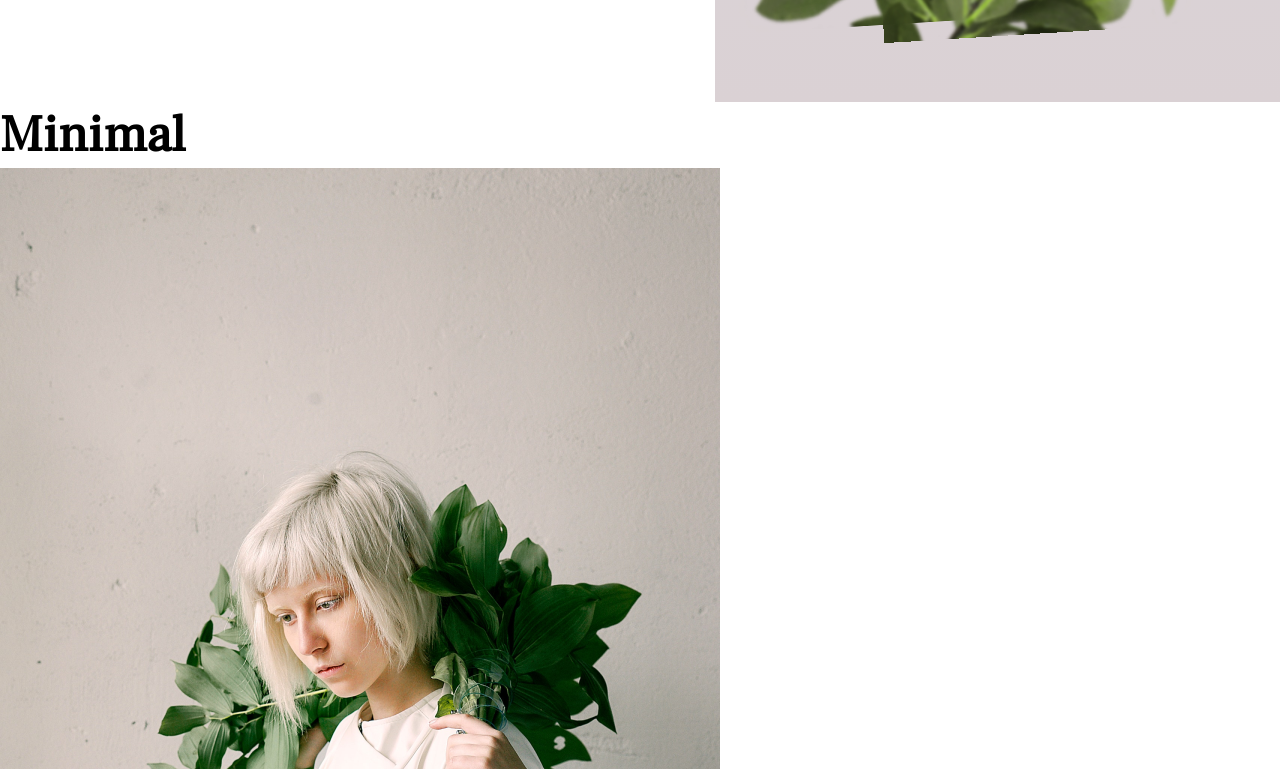
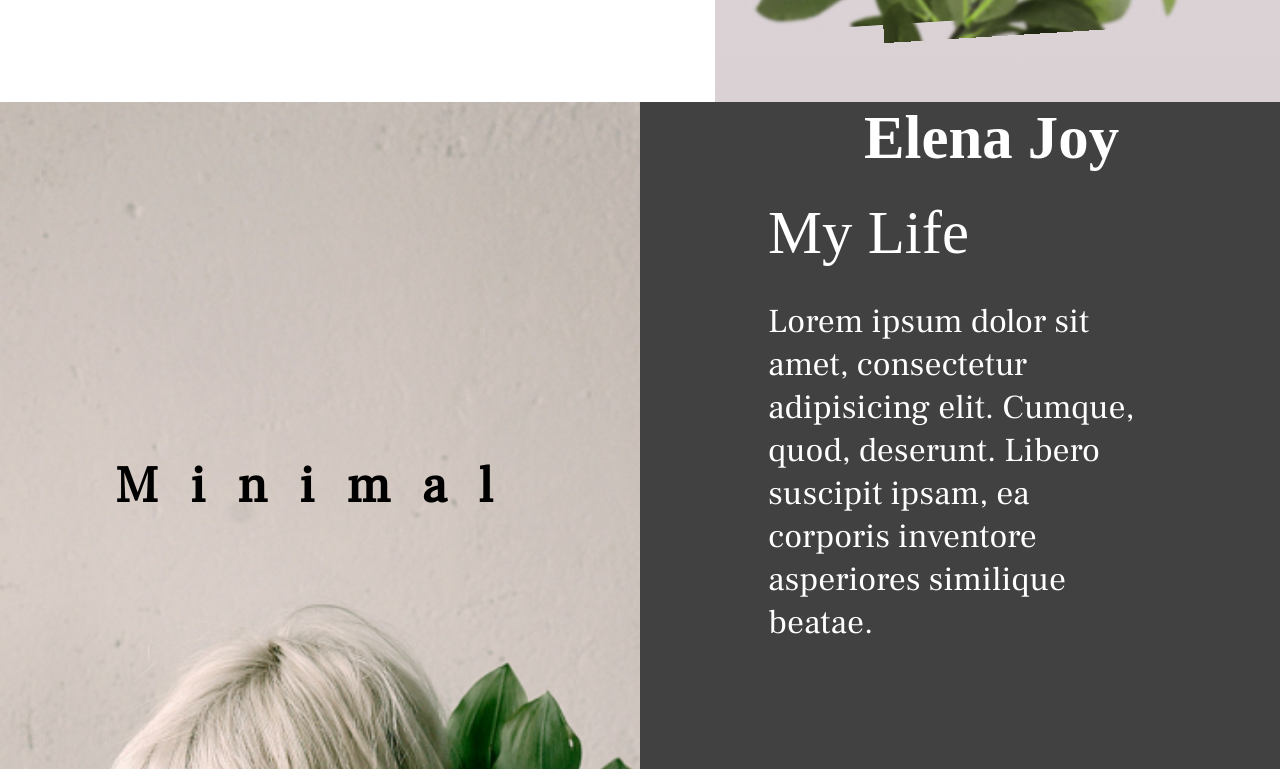
Before and after one commit to SchuylerCole/class-project-Photography_website, a plain HTML site: page index.html in a window 1280 px wide. Shown: the part 698-1467 px from the top of the page. Drawn offline with Linux system fonts and the light colour scheme.

Commit message:
add css for about section

```diff
--- a/index.html
+++ b/index.html
@@ -33,7 +33,7 @@
 		<section class="hero">
 			<div class="hero-intro flex">
 				<h2>Elena Joy <br> Photography</h2>
-				<p>Lorem ipsum dolor sit amet, consectetur adipisicing elit. Expedita ut, sit? Doloremque quam vitae labore illum laudantium iste quidem rem.</p>
+				<p>Lorem ipsum dolor sit amet, consectetur adipisicing elit. Expedita ut, sit?</p>
 				<a href="#gallery">Gallery</a>
 			</div>
 			<div class="hero-images">
@@ -48,7 +48,7 @@
 				<h5>Minimal</h5>
 				<img src="img/about-image.png" alt="portrait pic">
 			</div>
-			<div class="about-text">
+			<div class="about-text" flex>
 					<h2>Elena Joy</h2>
 					<div class="about-life">
 						<h3>My Life</h3>
--- a/style.css
+++ b/style.css
@@ -130,6 +130,7 @@ h1{
 
  .hero-intro p{
  	padding: 3rem 6rem;
+ 	color: var(--gray-text);
  }
 
   .hero-intro h3{
@@ -199,7 +200,58 @@ h1{
 	}
 }
 
-.burger,.menu-checked{
+
+.about{
+	min-height: 100vh;
+	display: flex;
+	flex-wrap: wrap;
+}
+
+.about-text{
+	position: relative;
+	flex: 2 1 40rem;
+	justify-content: space-around;
+	background: var(--background-color);
+	color: white;
+}
+
+.about-image{
+	position: relative;
+	width: 200px;
+	flex: 1 1 40rem;
+}
+
+.about-image h5{
+	position: absolute;
+	letter-spacing: 2rem;
+	top: 20%;
+	left: 50%;
+	transform: translate(-50%, -20%);
+}
+
+.about-image img{
+	height: 100%;
+	width: 100%;
+	object-fit: cover;
+}
+
+.about-text div{
+	padding: 4rem 8rem;
+}
+
+.about-text h2{
+	position: absolute;
+	left: 35%;
+	top: .05%;
+	font-family: "fonts/GreatVibes-Regular.ttf";
+}
+
+.about-text h3{
+	padding: 2rem 0rem;
+	font-family: "fonts/FrankRuhlLibre-Medium.ttf"
+}
+
+.burger, .menu-check{
 	display: none;
 }
 
@@ -264,4 +316,10 @@ h1{
 	.menu-check:checked ~ .burger span{
 		background: white;
 	}
+
+	/*about*/
+	.about-text div{
+		padding: 3rem 3rem;
+	}
+
 }
```
